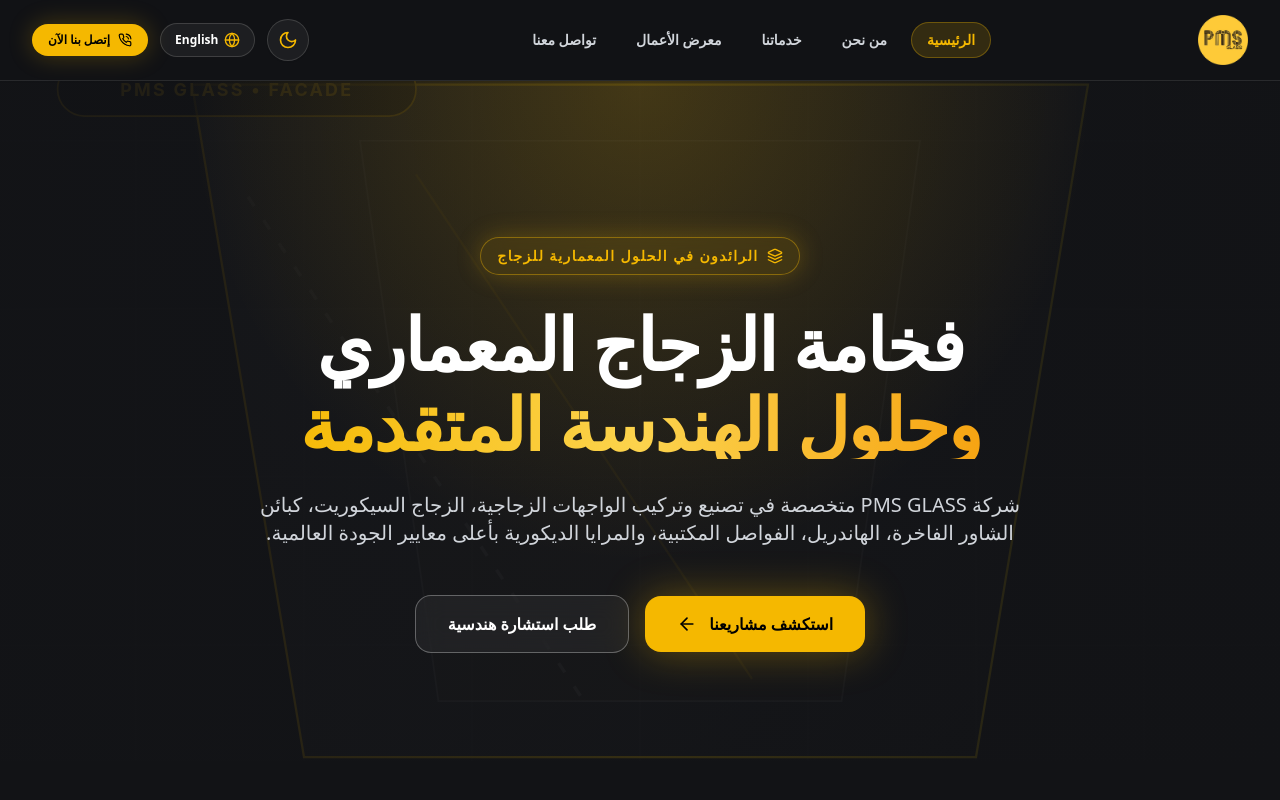
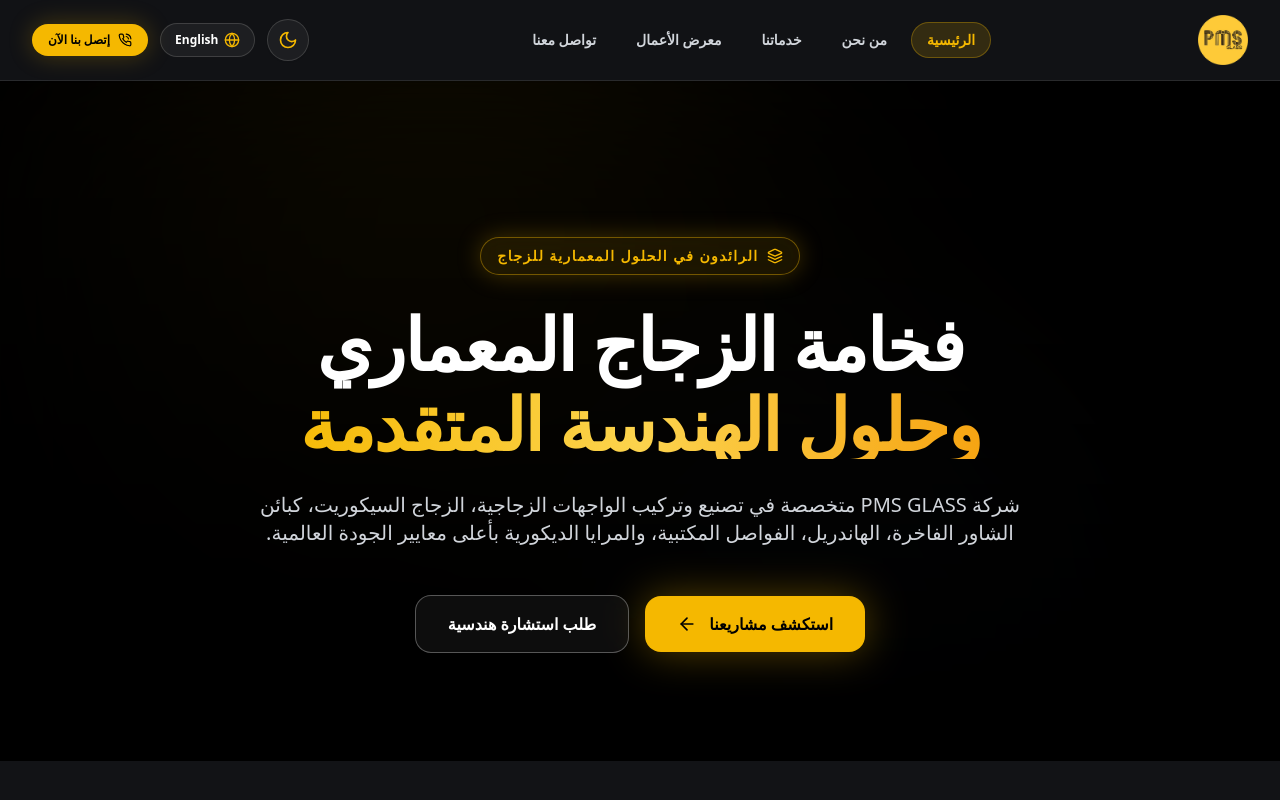
Before and after one commit to HadeerHassan28/PMSGlass, a Next.js app: page /ar in a window 1280 px wide. Shown: the top 800 px of the page. Built offline with nearby package versions, Linux system fonts and the light colour scheme.

Commit message:
feat(home): modern luxury animated ambient glow orbs background for HeroSection

```diff
--- a/src/components/home/HeroSection.tsx
+++ b/src/components/home/HeroSection.tsx
@@ -1,7 +1,6 @@
 'use client';
 
 import React from 'react';
-import Image from 'next/image';
 import { motion } from 'framer-motion';
 import { Link } from '@/navigation';
 import { ArrowLeft, ArrowRight, Layers } from 'lucide-react';
@@ -15,17 +14,56 @@ export function HeroSection({ isAr }: HeroSectionProps) {
   const t = useTranslations('Hero');
 
   return (
-    <section className="relative min-h-[85vh] flex items-center justify-center overflow-hidden pt-12">
-      <div className="absolute inset-0 z-0">
-        <Image
-          src="/images/home/hero-bg.svg"
-          alt="Luxury Architectural Glass Facade"
-          fill
-          priority
-          className="object-cover object-center scale-105"
+    <section className="relative min-h-[85vh] flex items-center justify-center overflow-hidden bg-black pt-12">
+      {/* Animated Luxury Glow Orbs Background */}
+      <div className="absolute inset-0 z-0 pointer-events-none overflow-hidden">
+        {/* Soft Golden Glowing Orb */}
+        <motion.div
+          animate={{
+            x: [0, 45, -35, 0],
+            y: [0, -40, 30, 0],
+            scale: [1, 1.15, 0.95, 1],
+          }}
+          transition={{
+            duration: 18,
+            repeat: Infinity,
+            ease: 'easeInOut',
+          }}
+          className="absolute -top-24 left-[10%] w-96 h-96 sm:w-[540px] sm:h-[540px] bg-[#F5B800]/15 filter blur-[120px] rounded-full"
         />
-        <div className="absolute inset-0 bg-gradient-to-r from-black/90 via-black/80 to-black/90 dark:from-[#121316]/95 dark:via-[#121316]/85 dark:to-[#121316]/95" />
-        <div className="absolute inset-0 bg-[radial-gradient(ellipse_at_top,_var(--tw-gradient-stops))] from-pms-gold/20 via-transparent to-transparent pointer-events-none" />
+
+        {/* Deep Dark-Blue / Architectural Ambient Light Layer */}
+        <motion.div
+          animate={{
+            x: [0, -50, 40, 0],
+            y: [0, 45, -35, 0],
+            scale: [1, 0.9, 1.12, 1],
+          }}
+          transition={{
+            duration: 22,
+            repeat: Infinity,
+            ease: 'easeInOut',
+          }}
+          className="absolute -bottom-28 right-[8%] w-[380px] h-[380px] sm:w-[580px] sm:h-[580px] bg-[#0c1829]/60 filter blur-[130px] rounded-full"
+        />
+
+        {/* Subtle Central Warm Amber Glow */}
+        <motion.div
+          animate={{
+            opacity: [0.25, 0.45, 0.25],
+            scale: [0.95, 1.08, 0.95],
+          }}
+          transition={{
+            duration: 14,
+            repeat: Infinity,
+            ease: 'easeInOut',
+          }}
+          className="absolute top-1/3 left-1/2 -translate-x-1/2 w-80 h-80 sm:w-[460px] sm:h-[460px] bg-amber-500/10 filter blur-[110px] rounded-full"
+        />
+
+        {/* Architectural Backdrop Blur & Dark Gradient Layer for Contrast */}
+        <div className="absolute inset-0 backdrop-blur-3xl" />
+        <div className="absolute inset-0 bg-gradient-to-b from-black/60 via-black/80 to-black" />
       </div>
 
       <div className="relative z-10 max-w-7xl mx-auto px-4 sm:px-6 lg:px-8 text-center space-y-8 py-16">
```
